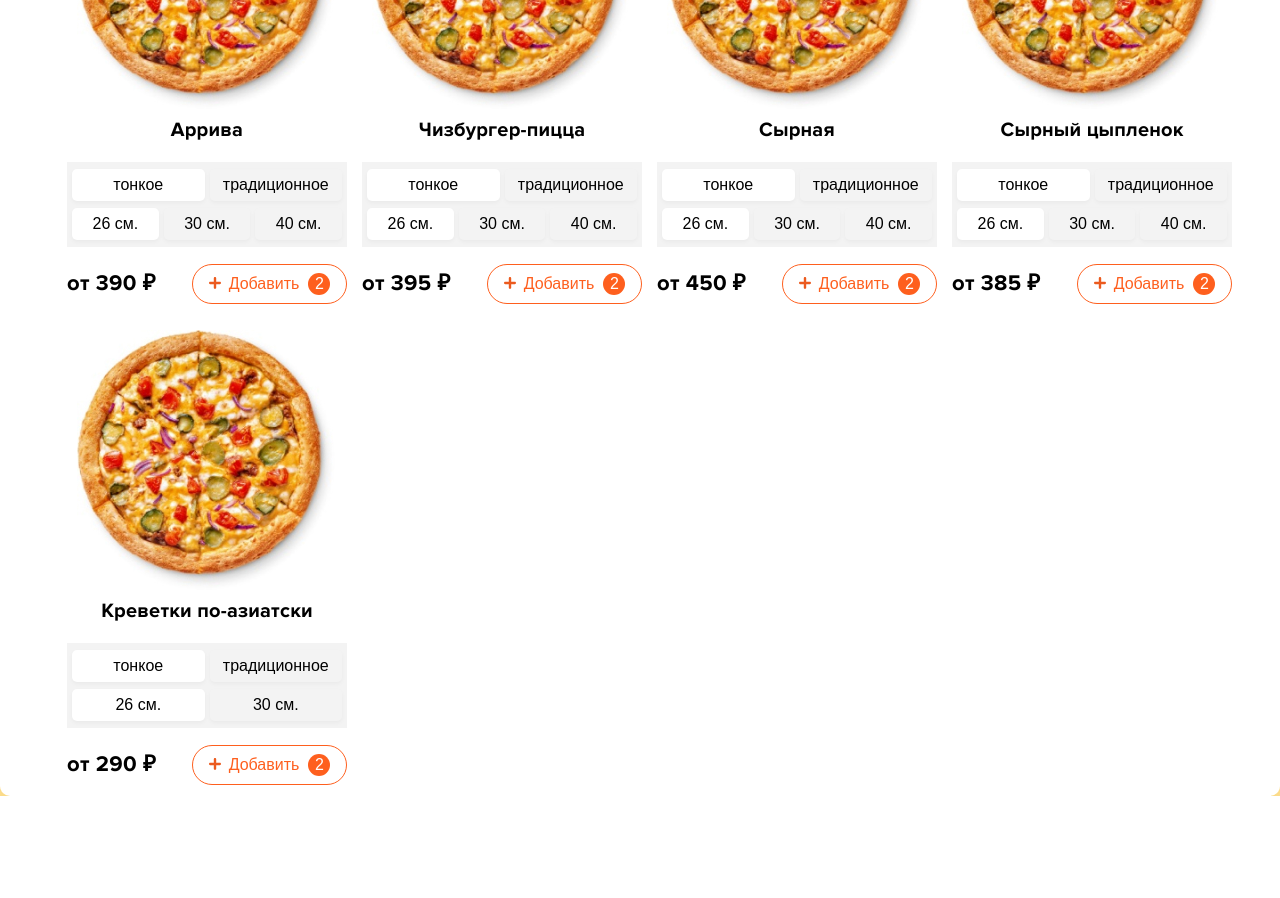
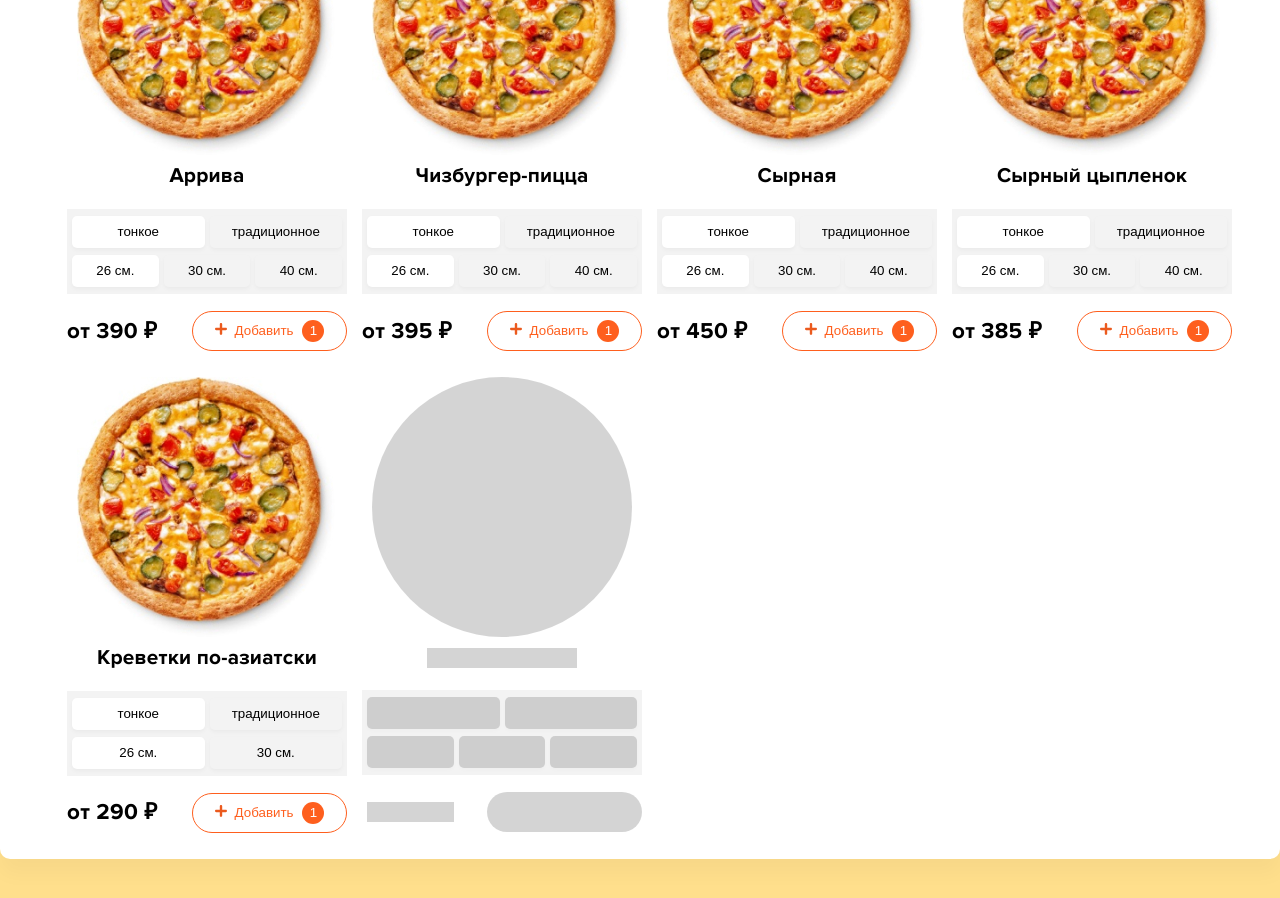
Before and after one commit to vladpro42/pizza, a React (Create React App) app: page / in a window 1280 px wide. Shown: the part 480-1378 px from the top of the page. Before the commit the page ends 1276 px from the top, so only its background shows below. Built offline with nearby package versions, Linux system fonts and the light colour scheme.

Commit message:
feat: add commit

```diff
--- a/src/modules/Basket/api/basket.slice.ts
+++ b/src/modules/Basket/api/basket.slice.ts
@@ -71,6 +71,7 @@ export const { addItemToCart, removeItemfromCart, incrementCount, decrementCount
 
 export const selectItems = (state: RootState) => state.rootReducer.order
 export const selectTotalPrice = (state: RootState) => state.rootReducer.order.totalPrice
+export const selectPizza = (state: RootState) => state.rootReducer.pizza
 
 
 export default basketSlice.reducer
--- /dev/null
+++ b/src/modules/Basket/components/OrderCounter/index.tsx
@@ -0,0 +1,29 @@
+import React from "react"
+import { useAppDispatch } from "../../../../hooks/hooks"
+import { decrementCount, incrementCount } from "../../api/basket.slice"
+
+const OrderCounter = ({ uniqId, count }: { uniqId: string, count: number }) => {
+
+    const dispatch = useAppDispatch()
+
+    return (
+        <div className="order__counter">
+            <button onClick={e => { dispatch(decrementCount(uniqId)) }} className="counter__btn counter__btn_increment">
+                <svg xmlns="http://www.w3.org/2000/svg" width="32" height="32" viewBox="0 0 32 32" fill="none">
+                    <circle cx="16" cy="16" r="15" fill="white" stroke="#FE5F1E" strokeWidth="2" />
+                    <path d="M15.0402 15.04H19.8402C20.3704 15.04 20.8002 15.4698 20.8002 16C20.8002 16.5302 20.3704 16.96 19.8402 16.96H15.0402H12.1602C11.63 16.96 11.2002 16.5302 11.2002 16C11.2002 15.4698 11.63 15.04 12.1602 15.04H15.0402Z" fill="#FE5F1E" />
+                </svg>
+            </button>
+            <span className="counter__value">{count}</span>
+            <button onClick={e => { dispatch(incrementCount(uniqId)) }} className="counter__btn counter__btn_decrement">
+                <svg xmlns="http://www.w3.org/2000/svg" width="32" height="32" viewBox="0 0 32 32" fill="none">
+                    <circle cx="16" cy="16" r="15" fill="white" stroke="#FE5F1E" strokeWidth="2" />
+                    <path d="M19.8402 15.04H16.9602V12.16C16.9602 11.6299 16.5304 11.2 16.0002 11.2C15.47 11.2 15.0402 11.6299 15.0402 12.16V15.04H12.1602C11.63 15.04 11.2002 15.4699 11.2002 16C11.2002 16.5302 11.63 16.96 12.1602 16.96H15.0402V19.84C15.0402 20.3702 15.47 20.8 16.0002 20.8C16.5304 20.8 16.9602 20.3702 16.9602 19.84V16.96H19.8402C20.3704 16.96 20.8002 16.5302 20.8002 16C20.8002 15.4699 20.3704 15.04 19.8402 15.04Z" fill="#EB5A1E" />
+                </svg>
+            </button>
+        </div>
+    )
+}
+
+
+export default OrderCounter
--- a/src/modules/Basket/components/OrderItem/index.tsx
+++ b/src/modules/Basket/components/OrderItem/index.tsx
@@ -2,6 +2,7 @@ import { Cart } from "../../api/basket.slice"
 import { useAppDispatch } from "../../../../hooks/hooks"
 import { removeItemfromCart, incrementCount, decrementCount } from "../../api/basket.slice"
 import { memo } from "react"
+import OrderCounter from "../OrderCounter"
 
 
 interface PropsCart {
@@ -24,7 +25,7 @@ const OrderItem = memo(({ pizza }: PropsCart) => {
                 <p className="box__subtitle">{pizza.type} тесто, {pizza.size} см.</p>
             </div>
         </div>
-        <div className="order__counter">
+        {/* <div className="order__counter">
             <button onClick={e => { dispatch(decrementCount(pizza.uniqId)) }} className="counter__btn counter__btn_increment">
                 <svg xmlns="http://www.w3.org/2000/svg" width="32" height="32" viewBox="0 0 32 32" fill="none">
                     <circle cx="16" cy="16" r="15" fill="white" stroke="#FE5F1E" strokeWidth="2" />
@@ -38,7 +39,8 @@ const OrderItem = memo(({ pizza }: PropsCart) => {
                     <path d="M19.8402 15.04H16.9602V12.16C16.9602 11.6299 16.5304 11.2 16.0002 11.2C15.47 11.2 15.0402 11.6299 15.0402 12.16V15.04H12.1602C11.63 15.04 11.2002 15.4699 11.2002 16C11.2002 16.5302 11.63 16.96 12.1602 16.96H15.0402V19.84C15.0402 20.3702 15.47 20.8 16.0002 20.8C16.5304 20.8 16.9602 20.3702 16.9602 19.84V16.96H19.8402C20.3704 16.96 20.8002 16.5302 20.8002 16C20.8002 15.4699 20.3704 15.04 19.8402 15.04Z" fill="#EB5A1E" />
                 </svg>
             </button>
-        </div>
+        </div> */}
+        <OrderCounter uniqId={pizza.uniqId} count={pizza.count} />
         <p className="item__price">{pizza.price * pizza.count} ₽ </p>
         <button onClick={e => deleteItem(e, pizza.uniqId)} className="item__btn-delete">
             <svg xmlns="http://www.w3.org/2000/svg" width="32" height="32" viewBox="0 0 32 32" fill="none">
--- /dev/null
+++ b/src/modules/Pizza/components/AddBtnToBasket/index.tsx
@@ -0,0 +1,43 @@
+import { Cart } from "../../../Basket/api/basket.slice"
+import { PizzaState } from "../../slice/pizzaSlice"
+import { useAppDispatch } from "../../../../hooks/hooks"
+import { addItemToCart } from "../../../Basket/api/basket.slice"
+import { useState } from "react"
+
+
+const AddBtnToBasket = ({ pizza, activeSize, activeType }: { pizza: PizzaState, activeSize: number, activeType: number }) => {
+
+    const [isAlert, setIsAlert] = useState(false)
+
+    const dispatch = useAppDispatch()
+
+    const handleClickAddBasket = (e: React.MouseEvent<HTMLButtonElement>, item: PizzaState) => {
+
+        const payload: Cart = {
+            uniqId: window.crypto.randomUUID(),
+            id: item.id,
+            imgUrl: item.imgUrl,
+            price: item.price,
+            title: item.title,
+            type: item.types[activeType] === 0 ? "тонкое" : "традиционное",
+            size: item.sizes[activeSize],
+            count: 1,
+        }
+        e.currentTarget.dataset.uniqid = payload.uniqId
+        setIsAlert(prev => !prev)
+        dispatch(addItemToCart(payload))
+    }
+
+    return <button onClick={e => handleClickAddBasket(e, pizza)} className="card__add">
+        {isAlert && <p>Добавлено</p>}
+        <span className="card__add-plus">
+            <svg xmlns="http://www.w3.org/2000/svg" width="12" height="12" viewBox="0 0 12 12" fill="none">
+                <path d="M10.8 4.8H7.2V1.2C7.2 0.5373 6.6627 0 6 0C5.3373 0 4.8 0.5373 4.8 1.2V4.8H1.2C0.5373 4.8 0 5.3373 0 6C0 6.6627 0.5373 7.2 1.2 7.2H4.8V10.8C4.8 11.4627 5.3373 12 6 12C6.6627 12 7.2 11.4627 7.2 10.8V7.2H10.8C11.4627 7.2 12 6.6627 12 6C12 5.3373 11.4627 4.8 10.8 4.8Z" fill="#EB5A1E" />
+            </svg>
+        </span>
+        <span className="card__add-text">Добавить</span>
+        <span className="card__add-count">1</span>
+    </button>
+}
+
+export default AddBtnToBasket
--- a/src/modules/Pizza/components/PizzaCart/index.tsx
+++ b/src/modules/Pizza/components/PizzaCart/index.tsx
@@ -2,9 +2,11 @@ import { useState } from "react"
 import { PizzaState } from "../../slice/pizzaSlice"
 import { useAppDispatch } from "../../../../hooks/hooks"
 import { Cart, addItemToCart } from "../../../Basket/api/basket.slice"
+import OrderCounter from "../../../Basket/components/OrderCounter"
+import AddBtnToBasket from "../AddBtnToBasket"
 
 
-type IPropertyPizza = {
+export type IPropertyPizza = {
     pizza: PizzaState
 }
 
@@ -29,12 +31,13 @@ const PizzaCart = ({ pizza }: IPropertyPizza) => {
             size: item.sizes[activeSize],
             count: 1,
         }
-
+        e.currentTarget.dataset.uniqid = payload.uniqId
         dispatch(addItemToCart(payload))
     }
 
     const [activeType, setActiveType] = useState(0)
     const [activeSize, setActivSize] = useState(0)
+    const [isAlert, setIsAlert] = useState(false)
 
     const handleClickType = (e: React.MouseEvent<HTMLButtonElement>, index: number) => {
         setActiveType(index)
@@ -85,8 +88,9 @@ const PizzaCart = ({ pizza }: IPropertyPizza) => {
                     </svg>
                 </span>
                 <span className="card__add-text">Добавить</span>
-                <span className="card__add-count">2</span>
+                <span className="card__add-count">1</span>
             </button>
+            {/* <AddBtnToBasket pizza={pizza} activeSize={activeSize} activeType={activeType} /> */}
         </div>
     </div>
 }
--- /dev/null
+++ b/src/modules/Pizza/components/SkeletonCart/SkeletonCart.css
@@ -0,0 +1,35 @@
+.circle_skeleton {
+    width: 260px;
+    height: 260px;
+    border-radius: 50%;
+    background: #aaa;
+    opacity: 0.5;
+}
+
+.card__title_skeleton {
+    background: #aaa;
+    opacity: 0.5;
+    width: 150px;
+    height: 20px;
+}
+
+.card__btn_skeleton {
+    background: #aaa;
+    opacity: 0.5;
+}
+
+.card__price_skeleton {
+    background: #aaa;
+    opacity: 0.5;
+    width: 87px;
+    height: 20px;
+    margin-left: 5px;
+}
+
+.card__add_skeleton {
+    background: #aaa;
+    opacity: 0.5;
+    width: 155px;
+    height: 40px;
+    border: none;
+}
--- /dev/null
+++ b/src/modules/Pizza/components/SkeletonCart/index.tsx
@@ -0,0 +1,40 @@
+import "./SkeletonCart.css"
+import "../../../../pages/BasketPage/basket.css"
+
+const SkeletonCart = () => {
+    return <div className="menu__card menu__card_skeleton">
+        <p className="card__img circle_skeleton"></p>
+        <h3 className="card__title card__title_skeleton"></h3>
+        <div className="card__buttons card__buttons_skeleton">
+            <div className="card__types card__types_skeleton">
+                {
+                    ["тонкое", "традиционное"].map((item, typesIndex) => {
+                        return <button
+                            className="card__btn card__btn_skeleton"
+                            key={item}
+                        >
+                        </button>
+                    })
+                }
+            </div>
+            <div className="card__size">
+                {
+                    [25, 30, 35].map((item, sizesIndex) => {
+                        return <button
+                            key={item}
+                            className="card__btn card__btn_skeleton"
+                        >
+                        </button>
+                    })
+                }
+            </div>
+        </div >
+        <div className="card__footer">
+            <p className="card__price card__price_skeleton"></p>
+            <button className="card__add card__add_skeleton">
+            </button>
+        </div>
+    </div>
+}
+
+export default SkeletonCart
--- a/src/modules/Pizza/index.tsx
+++ b/src/modules/Pizza/index.tsx
@@ -4,11 +4,13 @@ import { useAppSelector } from "../../hooks/hooks";
 import { PizzaState, selectPizza } from "./slice/pizzaSlice";
 import PizzaCart from "./components/PizzaCart";
 import { selectActiveCategory } from "./slice/pizzaSlice";
+import SkeletonCart from "./components/SkeletonCart";
 
 
 const Pizza: React.FC = () => {
 
-    const pizza = useAppSelector(selectPizza)
+    const pizzas = useAppSelector(selectPizza)
+
     const activeCategory = useAppSelector(selectActiveCategory)
 
     function filterByCategory(item: PizzaState) {
@@ -18,6 +20,8 @@ const Pizza: React.FC = () => {
         return item.category === activeCategory
     }
 
+    const list = new Array(12).fill(0)
+
 
     return <div className="container__inner">
         <NavigationPizza />
@@ -25,10 +29,11 @@ const Pizza: React.FC = () => {
             <h2 className="menu__title">Все пиццы</h2>
             <div className="menu__inner">
                 {
-                    pizza.filter(filterByCategory).map((item) => {
+                    pizzas.filter(filterByCategory).map((item) => {
                         return <PizzaCart key={item.id} pizza={item} />
                     })
                 }
+                <SkeletonCart />
             </div>
         </div>
     </div>
--- a/src/pages/BasketPage/basket.css
+++ b/src/pages/BasketPage/basket.css
@@ -2,6 +2,7 @@
     padding-top: 50px;
     background: #FFDF8C;
     padding-bottom: 130px;
+    height: 100vh;
 }
 
 .basket__wrapper {
--- a/src/style/App.css
+++ b/src/style/App.css
@@ -23,13 +23,13 @@
 
 html {
   box-sizing: border-box;
+  font-size: 16px;
 }
 
 *,
 *::after,
 *::before {
   box-sizing: border-box;
-  font-size: 16px;
 }
 
 button {
@@ -40,6 +40,8 @@ button {
 
 .body {
   background: #FFDF8C;
+  padding: 50px 0 70px;
+  min-height: 100vh;
 }
 
 .container {
@@ -74,7 +76,7 @@ button {
 .header__title {
   color: var(--title-color);
   font-family: "Proxima Nova Bold";
-  font-size: 24px;
+  font-size: 1.5rem;
   font-weight: 800;
   letter-spacing: 0.24px;
   text-transform: uppercase;
@@ -83,7 +85,7 @@ button {
 .header__subtitle {
   color: var(--gray-color);
   font-family: "Proxima Nova";
-  font-size: 16px;
+  font-size: 1rem;
   font-style: normal;
   font-weight: 400;
   line-height: normal;
@@ -170,7 +172,7 @@ button {
 .sort__title {
   color: var(--nav-btn-color);
   font-family: "Proxima Nova Bold";
-  font-size: 14px;
+  font-size: 0.9rem;
   letter-spacing: 0.21px;
   margin-right: 8px;
 }
@@ -179,7 +181,7 @@ button {
   border: none;
   color: var(--orange-color);
   font-family: "Proxima Nova";
-  font-size: 14px;
+  font-size: 0.9rem;
   font-weight: 400;
   letter-spacing: 0.21px;
   border-bottom: 1px dashed #FE5F1E;
@@ -188,7 +190,7 @@ button {
 .sort__param {
   color: var(--black-color);
   font-family: "Proxima Nova";
-  font-size: 14px;
+  font-size: 0.9rem;
   font-weight: 400;
   letter-spacing: 0.21px;
 }
@@ -209,7 +211,7 @@ button {
 .menu__title {
   color: var(--black-color);
   font-family: "Proxima Nova Bold";
-  font-size: 32px;
+  font-size: 2rem;
   letter-spacing: 0.32px;
   margin-bottom: 35px;
 }
@@ -220,6 +222,7 @@ button {
   justify-content: start;
   flex-wrap: wrap;
   gap: 15px;
+  padding-bottom: 15px;
 }
 
 .menu__card {
@@ -238,7 +241,7 @@ button {
 .card__title {
   color: var(--black-color);
   font-family: "Proxima Nova Bold";
-  font-size: 20px;
+  font-size: 1.3rem;
   letter-spacing: 0.2px;
   margin-bottom: 22px;
 }
@@ -290,7 +293,7 @@ button {
 .card__price {
   color: var(--black-color);
   font-family: "Proxima Nova Bold";
-  font-size: 22px;
+  font-size: 1.4rem;
   letter-spacing: 0.33px;
   font-weight: 700;
   cursor: pointer;
@@ -307,6 +310,11 @@ button {
   align-items: center;
   justify-content: center;
   cursor: pointer;
+  transition: transform 200ms linear;
+}
+
+.card__add:active {
+  transform: translateY(5px);
 }
 
 .card__add:hover {
@@ -334,56 +342,61 @@ button {
   margin-left: 9px;
 }
 
-.basket__wrapper_clear {
+@media (max-width: 1200px) {
+
+  .container {
+    max-width: 1100px;
+  }
+
+  .navigation__btns-box {
+    flex-wrap: wrap;
+  }
+
+  .menu {
+    margin-left: 20px;
+  }
+}
+
+
+@media (max-width: 630px) {
+  html {
+    font-size: 14px;
+  }
+
+  .header {
+    margin-left: 0;
+    padding: 5px;
+  }
+
+  .navigation {
+    flex-direction: column;
+    gap: 15px;
+    margin: 0;
+    padding: 5px;
+  }
+
+  .menu__inner {
     display: flex;
     align-items: center;
     justify-content: center;
-  flex-direction: column;
+  }
 }
 
-.basket__title_clear {
-  margin-top: 160px;
-  color: var(--black-color);
-  font-family: "Proxima Nova Bold";
-  font-size: 32px;
-  font-weight: 700;
-  letter-spacing: 0.32px;
+@media (max-width: 390px) {
+  .header__inner {
+    height: initial;
+    row-gap: 20px;
+    display: grid;
+    grid-template-columns: 1fr;
+    grid-template-rows: auto;
+    align-content: space-between;
   }
 
-.basket__subtitle_clear {
-  margin-top: 10px;
-  color: #777;
-  text-align: center;
-  font-family: "Proxima Nova";
-  font-size: 18px;
-  line-height: 26px;
-  letter-spacing: 0.18px;
-  max-width: 547px;
+  .title__wrap {
+    align-self: center;
   }
 
-.basket_img {
-  margin-top: 50px;
+  .header__btn {
+    justify-self: center;
   }
-
-.nav__back_clear {
-  width: 210px;
-  height: 46px;
-  display: flex;
-  align-items: center;
-  justify-content: center;
-  border-radius: 30px;
-  background: #282828;
-  color: var(--white-color);
-  text-align: center;
-  font-family: "Proxima Nova Bold";
-  font-size: 16px;
-  font-weight: 700;
-  letter-spacing: 0.24px;
-  margin: 75px 0 163px;
-  cursor: pointer;
-  transition: box-shadow 200ms linear;
 }
-
-.nav__back_clear:hover {
-  box-shadow: 0 0 9px 1px black;
-}
```
Lines whose indentation alone changed are shown as unchanged.
